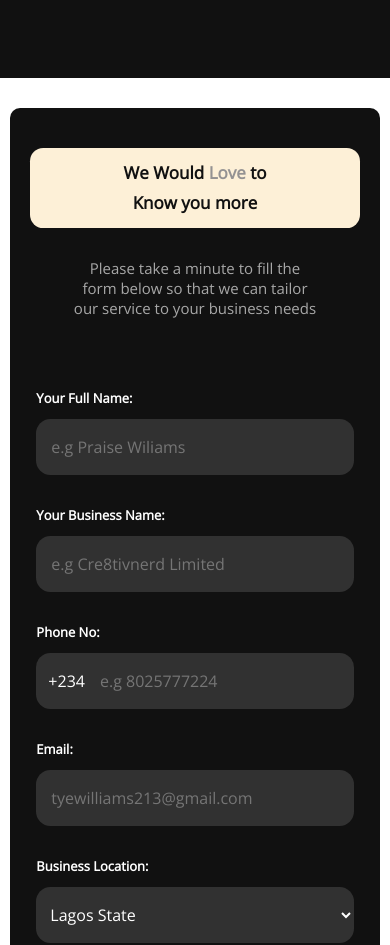
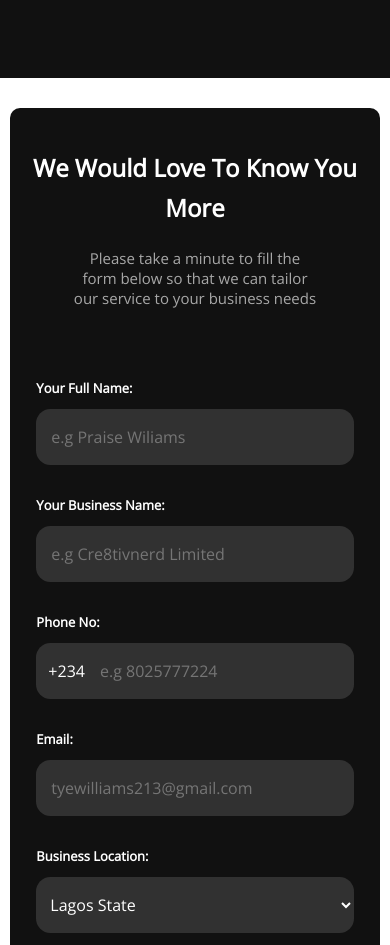
Before and after one commit to fasta-platform/itekku-website-frontend, a React (Create React App) app: page / in a window 390 px wide. Shown: the part 2643-3588 px from the top of the page. Built offline with nearby package versions, Linux system fonts and the light colour scheme.

Commit message:
updated changes

```diff
--- a/src/assets/css/style.css
+++ b/src/assets/css/style.css
@@ -708,7 +708,18 @@ button:disabled {
 
 .HomeFourRight {
   text-align: center;
-  padding: 90px 70px 60px;
+  padding: 90px 30px 60px;
+}
+
+.HomeFourRight h4 {
+  font-style: normal;
+  font-weight: 800;
+  font-size: 40.28px;
+  line-height: 55px;
+  text-transform: capitalize;
+  color: #fff;
+  margin-bottom: 30px;
+  text-align: left;
 }
 
 .HomeFourRight h5 {
@@ -725,9 +736,9 @@ button:disabled {
 }
 
 .HomeFourRight p {
-  width: 40%;
-  margin: auto;
-  text-align: center;
+  width: 100% !important;
+  margin: 0px;
+  text-align: right !important;
   font-weight: 400;
   font-size: 18.15px;
   line-height: 25px;
@@ -1416,13 +1427,19 @@ button:disabled {
   .HomeFour {
     width: 92%;
     margin: 80px auto 100px;
-    grid-template-columns: 600px 1fr;
+    grid-template-columns: 500px 1fr;
     margin-bottom: 100px;
     /* height: 900px; */
   }
 
   .HomeFourRight {
-    padding: 90px 70px 60px;
+    padding: 90px 30px 60px;
+  }
+
+  .HomeFourRight h4 {
+    font-size: 40.28px;
+    line-height: 55px;
+    margin-bottom: 0px;
   }
 
   .HomeFourRight h5 {
@@ -1432,14 +1449,13 @@ button:disabled {
   }
 
   .HomeFourRight p {
-    width: 43%;
     font-size: 17px;
     line-height: 25px;
   }
 
   /* itekku_form */
   .itekku_form {
-    width: 92%;
+    width: 100%;
   }
 
   .form_grid {
@@ -1773,6 +1789,11 @@ button:disabled {
     padding: 90px 30px 60px;
   }
 
+  .HomeFourRight h4 {
+    font-size: 30px;
+    line-height: 55px;
+  }
+
   .HomeFourRight h5 {
     padding: 10px 80px;
     font-size: 20px;
@@ -2533,6 +2554,25 @@ button:disabled {
     padding: 90px 20px 60px;
   }
 
+  .HomeFourRight .col-md-7,
+  .HomeFourRight .col-md-5 {
+    width: 100% !important;
+    flex: 100% !important;
+    max-width: 100% !important;
+  }
+
+  .HomeFourRight h4 {
+    font-size: 30px;
+    line-height: 55px;
+    text-align: center;
+  }
+
+  .HomeFourRight p {
+    text-align: center !important;
+    width: 50% !important;
+    margin: auto;
+  }
+
   /* ABOUT */
 
   /* aboutBanner */
@@ -2802,6 +2842,17 @@ button:disabled {
   .HomeThreeLeft h5 {
     font-size: 27px;
     line-height: 40px;
+  }
+
+  .HomeFourRight h4 {
+    font-size: 27px;
+    line-height: 40px;
+    margin-bottom: 20px;
+  }
+
+  .HomeFourRight p {
+    width: 75% !important;
+    margin: auto;
   }
 
   .HomeOneLeft p,
@@ -3099,6 +3150,12 @@ button:disabled {
     line-height: 30px;
   }
 
+  .HomeFourRight h4 {
+    font-size: 24px;
+    line-height: 40px;
+    margin-bottom: 20px;
+  }
+
   .HomeFourRight p {
     width: 75%;
     font-size: 15px;
--- a/src/components/home/HomeFour.js
+++ b/src/components/home/HomeFour.js
@@ -208,13 +208,24 @@ const HomeFour = () => {
         {/* <img src={require("../../assets/img/africanman.png")} alt="itekku" /> */}
       </div>
       <div className="HomeFourRight">
-        <h5>
+        <div className="row">
+          <div className="col-md-7">
+            <h4>We Would Love to Know you more </h4>
+          </div>
+          <div className="col-md-5">
+            <p>
+              Please take a minute to fill the form below so that we can tailor
+              our service to your business needs
+            </p>
+          </div>
+        </div>
+        {/* <h5>
           We Would <span className="grayColor">Love </span> to Know you more
         </h5>
         <p>
           Please take a minute to fill the form below so that we can tailor our
           service to your business needs
-        </p>
+        </p> */}
 
         <form className="itekku_form" onSubmit={submitForm}>
           <div className="form_grid">
```
